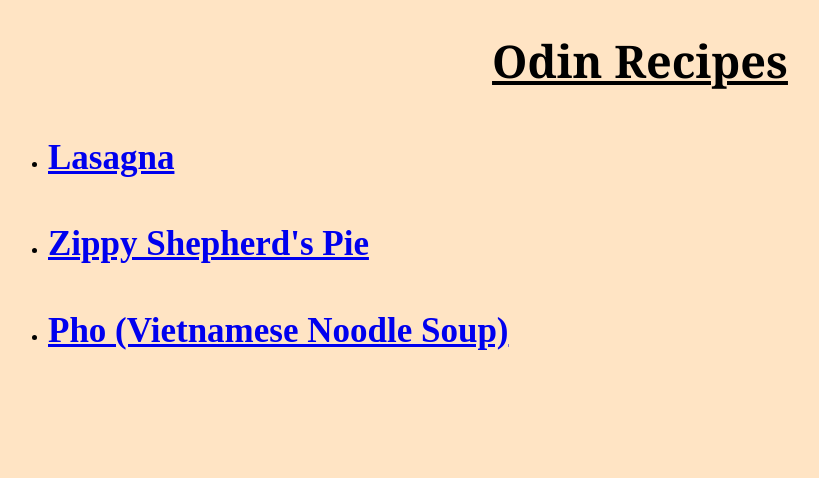
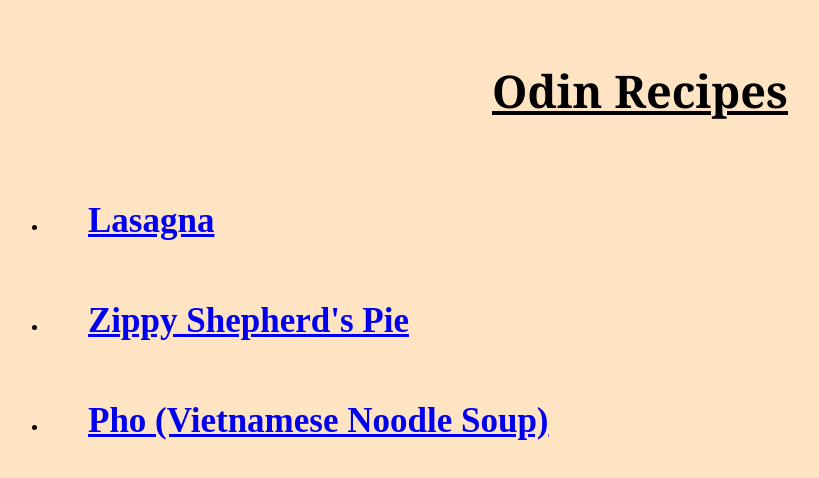
Before and after one commit to phoebe-buffay/odin-recipes, a plain HTML site: page index.html in a window 1280 px wide. Shown: the whole page, without its empty margins (0-819 px from the left). Drawn offline with Linux system fonts and the light colour scheme.

Commit message:
Adding paddings and margins to the recipes

```diff
--- a/recipes/styles-r.css
+++ b/recipes/styles-r.css
@@ -20,4 +20,7 @@ img {
 h2 {
   font-size: 20px;
   text-align: center;
+  display: block;
+  padding: 25px 50px;
+  margin: 20px;
 }
--- a/styles.css
+++ b/styles.css
@@ -8,8 +8,14 @@ h1 {
   font-size: 45px;
   text-decoration-line: underline;
   text-decoration-thickness: auto;
+  display: block;
+  padding: 30px;
+  margin: 30px;
 }
 
 li h4 {
   font-size: 35px;
+  display: block;
+  padding: 20px;
+  margin: 20px;
 }
```
